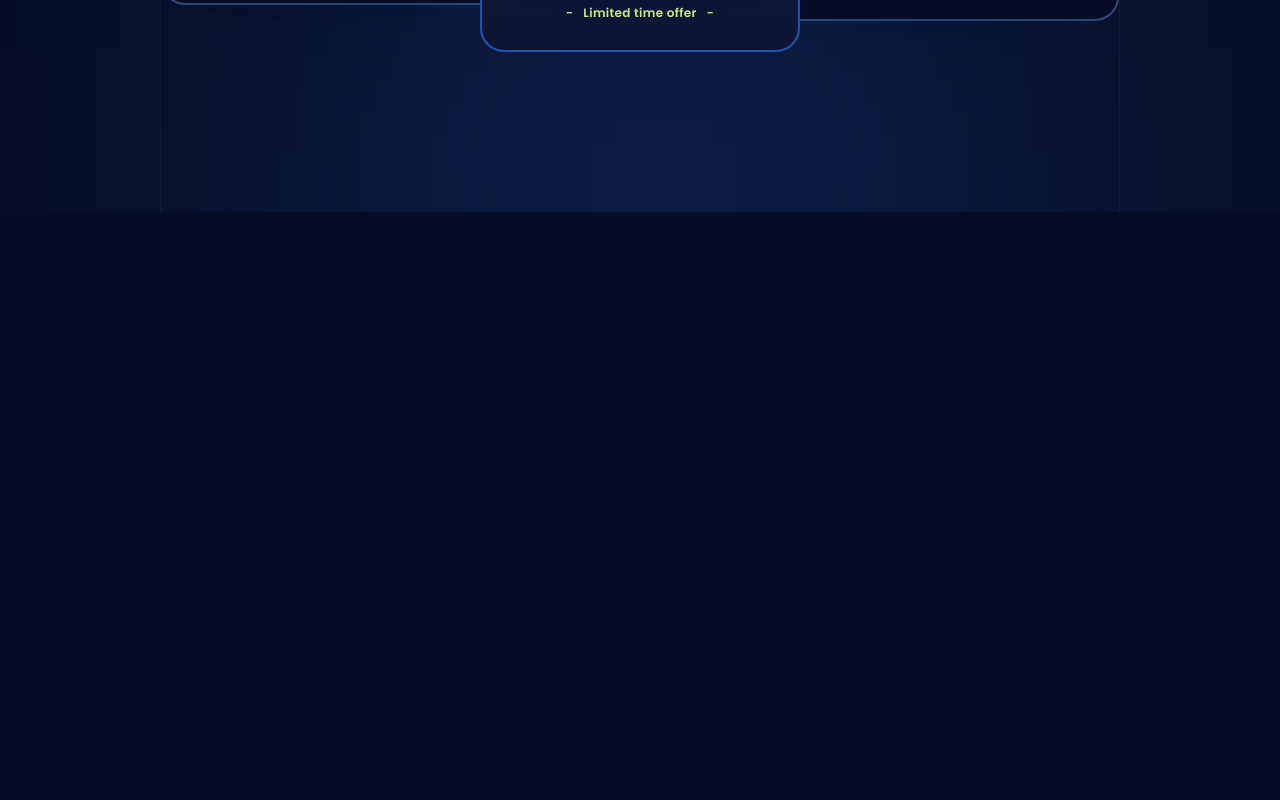
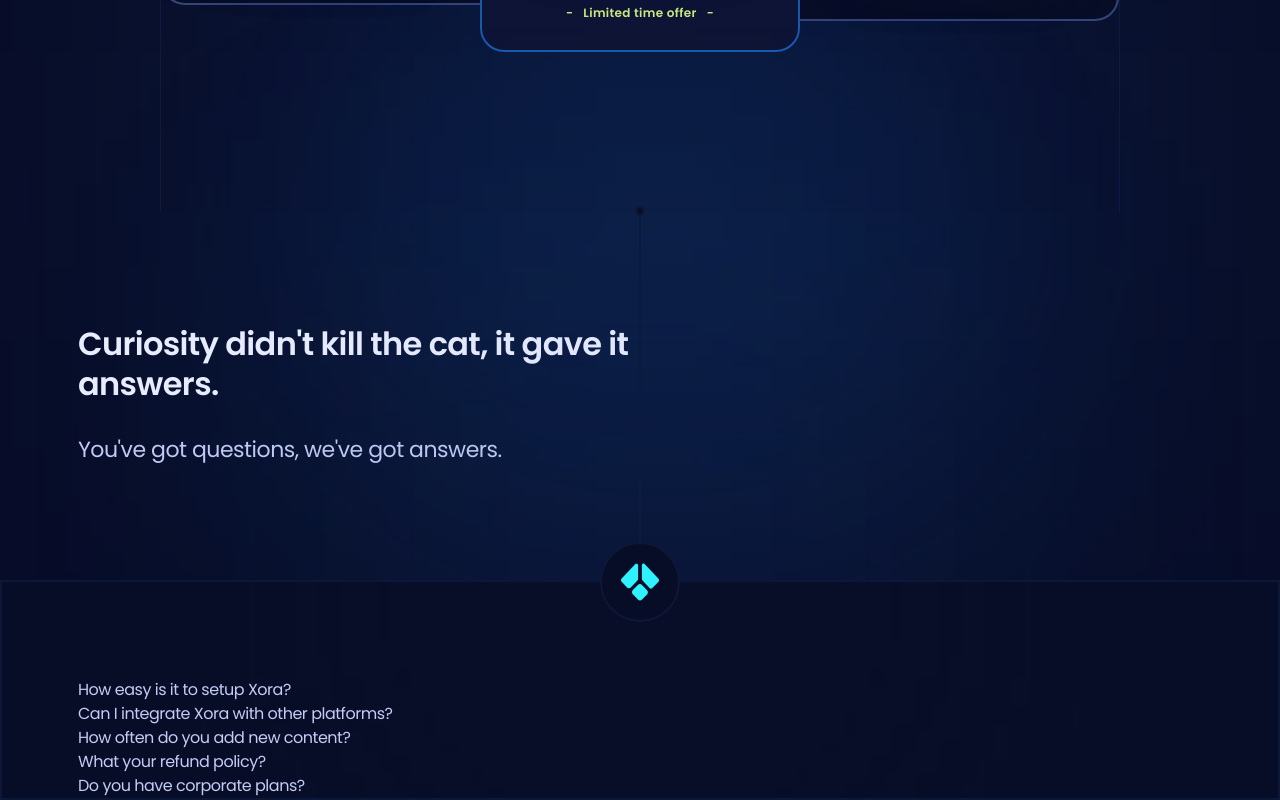
Before and after one commit to Washington-coder/xora, a React (Vite) app: page / in a window 1280 px wide. Shown: the part 2949-3749 px from the top of the page. Before the commit the page ends 3161 px from the top, so only its background shows below. Built offline with nearby package versions, Linux system fonts and the light colour scheme.

Commit message:
feat: create faq section

```diff
--- a/src/App.jsx
+++ b/src/App.jsx
@@ -3,6 +3,7 @@ import Header from './sections/Header'
 import Hero from './sections/Hero'
 import Features from './sections/Features'
 import Pricing from './sections/Pricing'
+import Faq from './sections/Faq'
 
 const App = () => {
   return (
@@ -11,6 +12,7 @@ const App = () => {
       <Hero />
       <Features />
       <Pricing />
+      <Faq />
     </main>
   )
 }
--- /dev/null
+++ b/src/sections/Faq.jsx
@@ -0,0 +1,38 @@
+import { Element } from 'react-scroll';
+import { faq } from '../constants/index'
+
+const Faq = () => {
+    const halfLength = Math.floor(faq.length/2);
+
+    return (
+        <section>
+            <Element name='faq' className='relative'>
+                <div className="container relative z-2 py-28">
+                    <div>
+                        <h3 className="h3 max-md: h5 max-w-640 max-lg:max-w-md mb-7 text-p4" >Curiosity didn't kill the cat, it gave it answers.</h3>
+                        <p className="body-1 max-lg:max-w-sm">You've got questions, we've got answers.</p>
+                    </div>
+
+                    <div className="faq-line_after w-0.5 h-full absolute left-[calc(50%-1px)] top-0 -z-1 bg-s2" />
+                </div>
+
+                <div className="faq-glow_before relative z-2 border-2 border-s2 bg-s1">
+                    <div className="container flex gap-10 max-lg:block">
+                        <div className="rounded-half absolute -top-10 left-[calc(50%-40px)] z-4 flex size-20 items-center justify-center border-2 border-s2 bg-s1">
+                            <img src="/images/faq-logo.svg" alt="logo" className="size-1/2" />
+                        </div>
+                        <div className="relative flex-1 pt-24">
+                            {
+                                faq.slice(0, halfLength).map((faq, index) => (
+                                    <div>{faq.question}</div>
+                                ))
+                            }
+                        </div>
+                    </div>
+                </div>
+            </Element>
+        </section>
+    )
+}
+
+export default Faq
```
